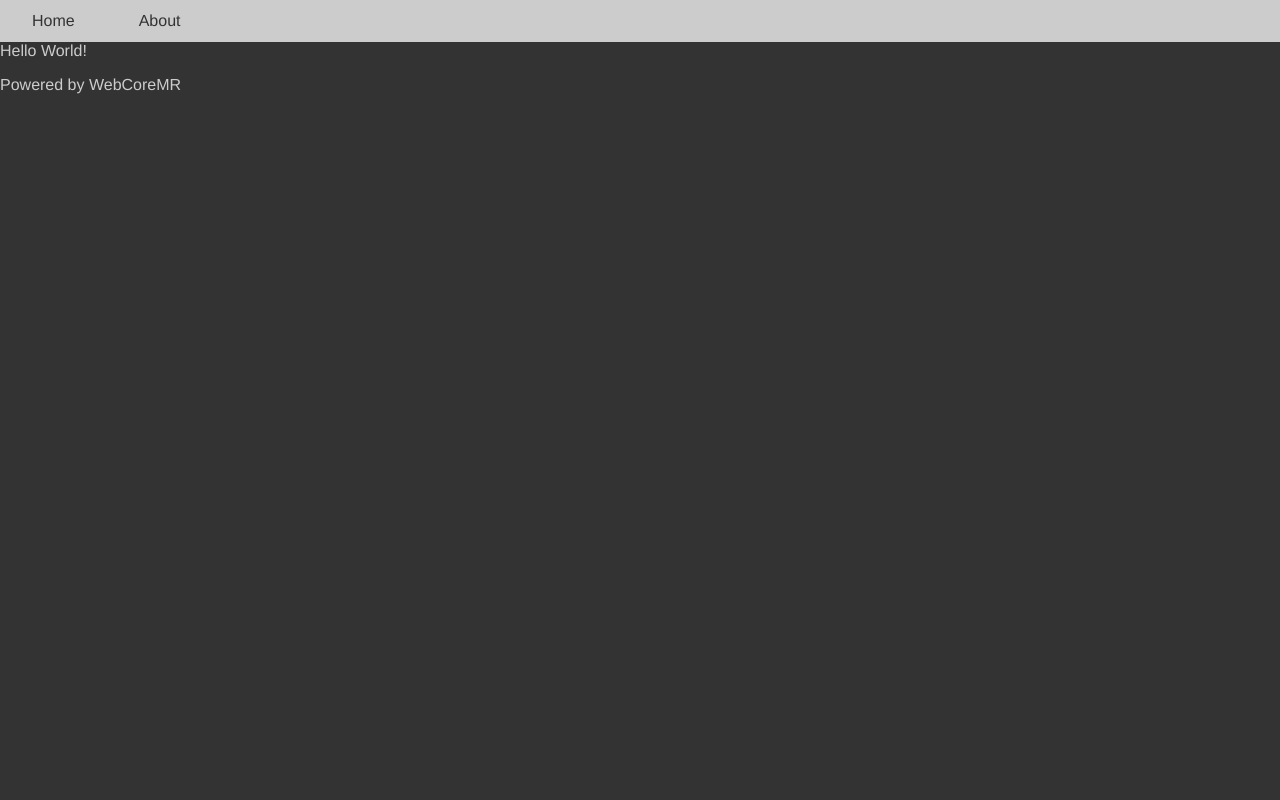
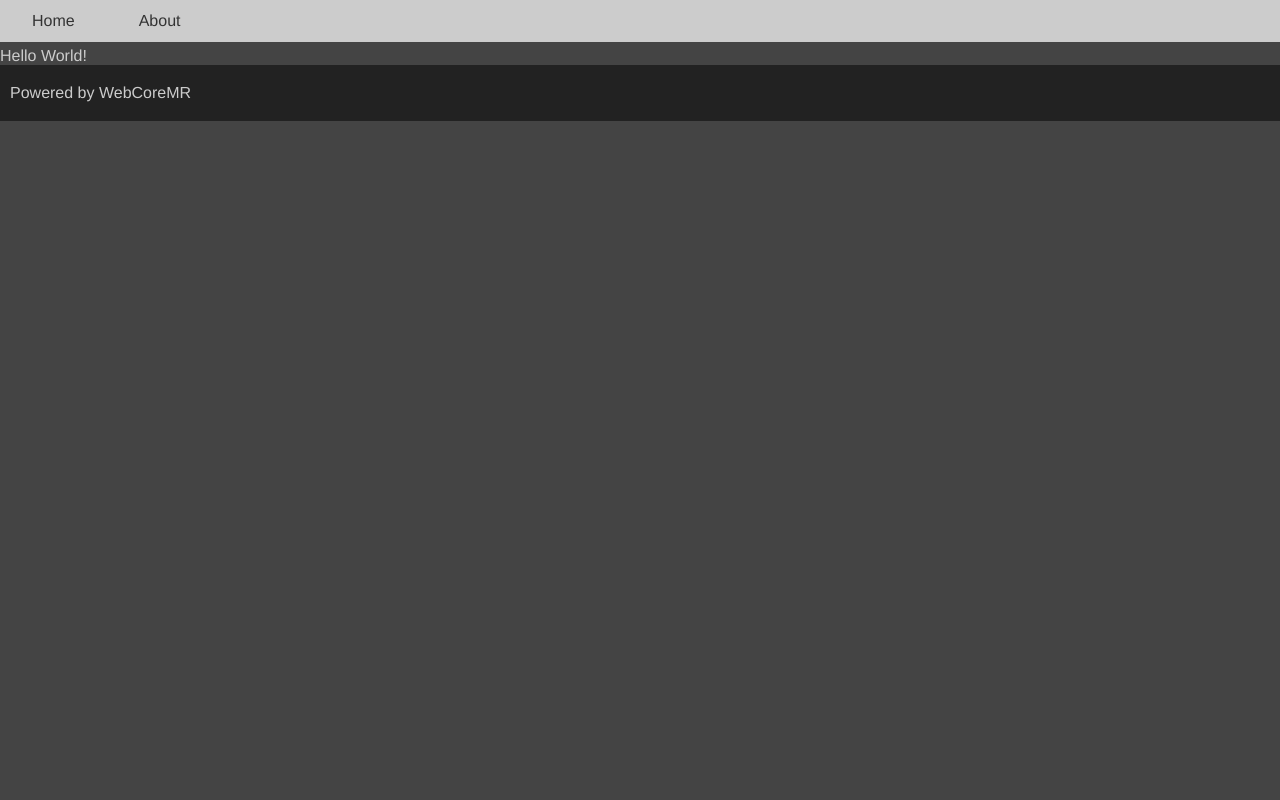
Before and after one commit to mreishman/Portfolio-Website, a PHP site: page / in a window 1280 px wide. Run offline with PHP 8.4, Linux system fonts and the light colour scheme.

Commit message:
more style changes

```diff
--- a/core/css/base.css
+++ b/core/css/base.css
@@ -1,54 +1,17 @@
 body {
   font: 100% Helvetica, sans-serif;
   color: #CCC;
-  background-color: #333;
+  background-color: #444;
   margin: 0;
 }
 
-.navigationMain ul {
-  list-style-type: none;
-  margin: 0;
-  padding: 0;
-  overflow: hidden;
+footer {
+  background-color: #222;
+  padding: 3px 10px;
+}
+
+header {
   background-color: #CCC;
-}
-.navigationMain li {
-  float: left;
-  padding: 12px 16px;
-}
-.navigationMain li a {
-  text-decoration: none;
-  padding: 12px 16px;
-  color: #333;
-}
-.navigationMain li a:hover, .navigationMain li .dropdown:hover .dropbtn {
-  background-color: #333;
-  color: #CCC;
-}
-.navigationMain li.dropdown {
-  display: inline-block;
-}
-.navigationMain li ul {
-  display: none;
-  position: absolute;
-  background-color: #f9f9f9;
-  min-width: 160px;
-  box-shadow: 0px 8px 16px 0px rgba(0, 0, 0, 0.2);
-  z-index: 1;
-  margin-top: 12px;
-}
-.navigationMain li ul a {
-  color: black;
-  padding: 12px 16px;
-  text-decoration: none;
-  display: block;
-  text-align: left;
-}
-.navigationMain li ul a:hover {
-  background-color: #f1f1f1;
-}
-.navigationMain li:hover ul {
-  display: block;
 }
 
 /*# sourceMappingURL=base.css.map */
--- /dev/null
+++ b/core/css/navigation.css
@@ -0,0 +1,56 @@
+.navigationMain {
+  margin-bottom: 5px;
+}
+.navigationMain ul {
+  list-style-type: none;
+  margin: 0;
+  padding: 0;
+  overflow: hidden;
+}
+.navigationMain li {
+  float: left;
+  padding: 12px 16px;
+}
+.navigationMain li a {
+  text-decoration: none;
+  padding: 12px 16px;
+  color: #333;
+}
+.navigationMain li a:hover, .navigationMain li .dropdown:hover .dropbtn {
+  background-color: #444;
+  color: #CCC;
+}
+.navigationMain li.dropdown {
+  display: inline-block;
+}
+.navigationMain li ul {
+  display: none;
+  position: absolute;
+  min-width: 160px;
+  box-shadow: 0px 8px 16px 0px rgba(0, 0, 0, 0.2);
+  z-index: 1;
+  margin-top: 12px;
+  background-color: #CCC;
+}
+.navigationMain li ul li {
+  display: block;
+  width: 100%;
+  padding: 0;
+}
+.navigationMain li ul li:hover {
+  background-color: #444;
+}
+.navigationMain li ul li:hover a {
+  color: #CCC;
+}
+.navigationMain li ul a {
+  padding: 12px 16px;
+  text-decoration: none;
+  display: block;
+  text-align: left;
+}
+.navigationMain li:hover ul {
+  display: block;
+}
+
+/*# sourceMappingURL=navigation.css.map */
--- a/core/php/functions/coreFunctions/core.php
+++ b/core/php/functions/coreFunctions/core.php
@@ -56,11 +56,13 @@ class core
 
 		//css files
 		$listOfCssFiles = $layoutFileGen->cssFiles;
-		foreach ($listOfCssFiles as $cssFile)
+		if(count($listOfCssFiles) > 0)
 		{
-			$cssFile = $cssFile->cssFile;
-			$filePath = $this->getFileWeb("css/".$cssFile->group.$cssFile->file);
-			echo "<link rel=\"stylesheet\" type=\"text/css\" href=\"/".$filePath."\">";
+			foreach ($listOfCssFiles[0] as $outer)
+			{
+				$filePath = $this->getFileWeb("css/".$outer->group.$outer->file);
+				echo "<link rel=\"stylesheet\" type=\"text/css\" href=\"/".$filePath."\">";
+			}
 		}
 		//return main file path
 		return $this->getFile("content/".$layoutFileGen->content->group."/".$layoutFileGen->content->file.".".$layoutFileGen->content->type);
--- a/core/sass/base.scss
+++ b/core/sass/base.scss
@@ -1,10 +1,4 @@
-$fontStack:    Helvetica, sans-serif;
-$fontColorMain: #CCC;
-$linkColorAlt: #333;
-$linkColorMain: #CCC;
-$linkColorAlt: #333;
-$backgroundColorMain: #333;
-$backgroundColorAlt: #CCC;
+@import "vars.scss";
 
 body {
   font: 100% $fontStack;
@@ -13,58 +7,11 @@ body {
   margin: 0;
 }
 
-.navigationMain{
-	ul {
-		list-style-type: none;
-		margin: 0;
-		padding: 0;
-		overflow: hidden;
-		background-color: $backgroundColorAlt;
-	}
+footer{
+	background-color: $backgroundColorMain2;
+	padding: 3px 10px;
+}
 
-	li {
-		float: left;
-		padding: 12px 16px;
-
-		a{
-			text-decoration: none;
-			padding: 12px 16px;
-			color: $linkColorAlt;
-		}
-
-		a:hover, .dropdown:hover .dropbtn {
-			background-color: $backgroundColorMain;
-			color: $fontColorMain;
-		}
-
-		&.dropdown {
-			display: inline-block;
-		}
-
-		ul {
-			display: none;
-			position: absolute;
-			background-color: #f9f9f9;
-			min-width: 160px;
-			box-shadow: 0px 8px 16px 0px rgba(0,0,0,0.2);
-			z-index: 1;
-			margin-top: 12px;
-
-			a {
-				color: black;
-				padding: 12px 16px;
-				text-decoration: none;
-				display: block;
-				text-align: left;
-
-				&:hover {
-					background-color: #f1f1f1
-				}
-			}
-		}
-
-		&:hover ul {
-			display: block;
-		}
-	}
+header{
+	background-color: $backgroundColorAlt;
 }
--- /dev/null
+++ b/core/sass/navigation.scss
@@ -0,0 +1,68 @@
+@import "vars.scss";
+
+.navigationMain{
+
+	margin-bottom: 5px;
+
+	ul {
+		list-style-type: none;
+		margin: 0;
+		padding: 0;
+		overflow: hidden;
+	}
+
+	li {
+		float: left;
+		padding: 12px 16px;
+
+		a{
+			text-decoration: none;
+			padding: 12px 16px;
+			color: $linkColorAlt;
+		}
+
+		a:hover, .dropdown:hover .dropbtn {
+			background-color: $backgroundColorMain;
+			color: $fontColorMain;
+		}
+
+		&.dropdown {
+			display: inline-block;
+		}
+
+		ul {
+			display: none;
+			position: absolute;
+			min-width: 160px;
+			box-shadow: 0px 8px 16px 0px rgba(0,0,0,0.2);
+			z-index: 1;
+			margin-top: 12px;
+			background-color: $backgroundColorAlt;
+
+			li{
+				display: block;
+				width: 100%;
+				padding: 0;
+
+				&:hover{
+					background-color: $backgroundColorMain;
+
+					a{
+						color: $fontColorMain;
+					}
+				}
+			}
+
+			a {
+				padding: 12px 16px;
+				text-decoration: none;
+				display: block;
+				text-align: left;
+			}
+		}
+
+		&:hover ul {
+			display: block;
+		}
+	}
+}
--- /dev/null
+++ b/core/sass/vars.scss
@@ -0,0 +1,8 @@
+$fontStack:    Helvetica, sans-serif;
+$fontColorMain: #CCC;
+$linkColorAlt: #333;
+$linkColorMain: #CCC;
+$linkColorAlt: #333;
+$backgroundColorMain: #444;
+$backgroundColorMain2: #222;
+$backgroundColorAlt: #CCC;
--- a/core/xml/content/about/info.xml
+++ b/core/xml/content/about/info.xml
@@ -4,7 +4,7 @@
 	<title>Info</title>
 	<menu>
 		<position>1</position>
-		<name>Info</name>
+		<name>Information</name>
 		<key>info</key>
 	</menu>
 	<content>
--- a/core/xml/templates/oneColumn.xml
+++ b/core/xml/templates/oneColumn.xml
@@ -29,5 +29,10 @@
 			<map>base.css.map</map>
 			<group></group>
 		</cssFile>
+		<cssFile>
+			<file>navigation.css</file>
+			<map>navigation.css.map</map>
+			<group></group>
+		</cssFile>
 	</cssFiles>
 </page>
```
Also changed, not shown: 3 other files.
